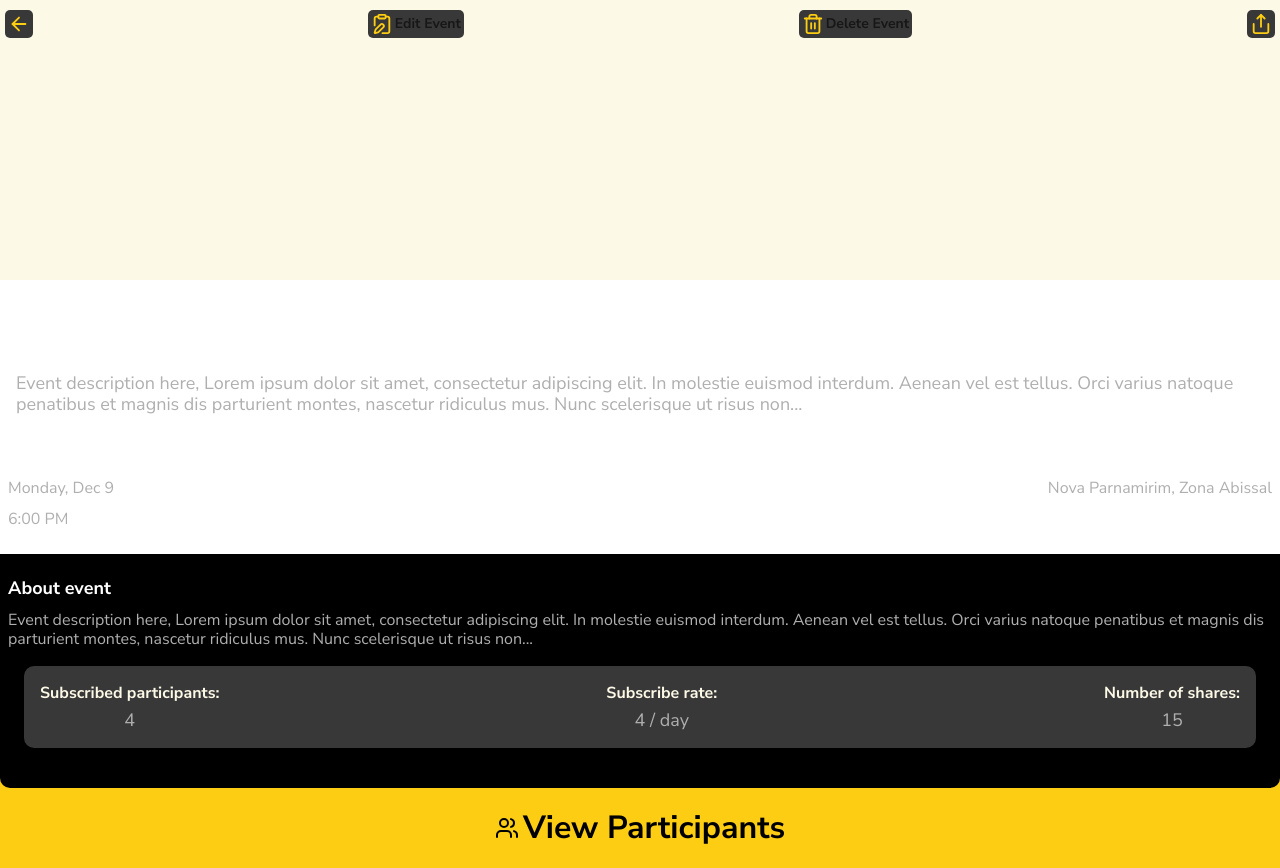
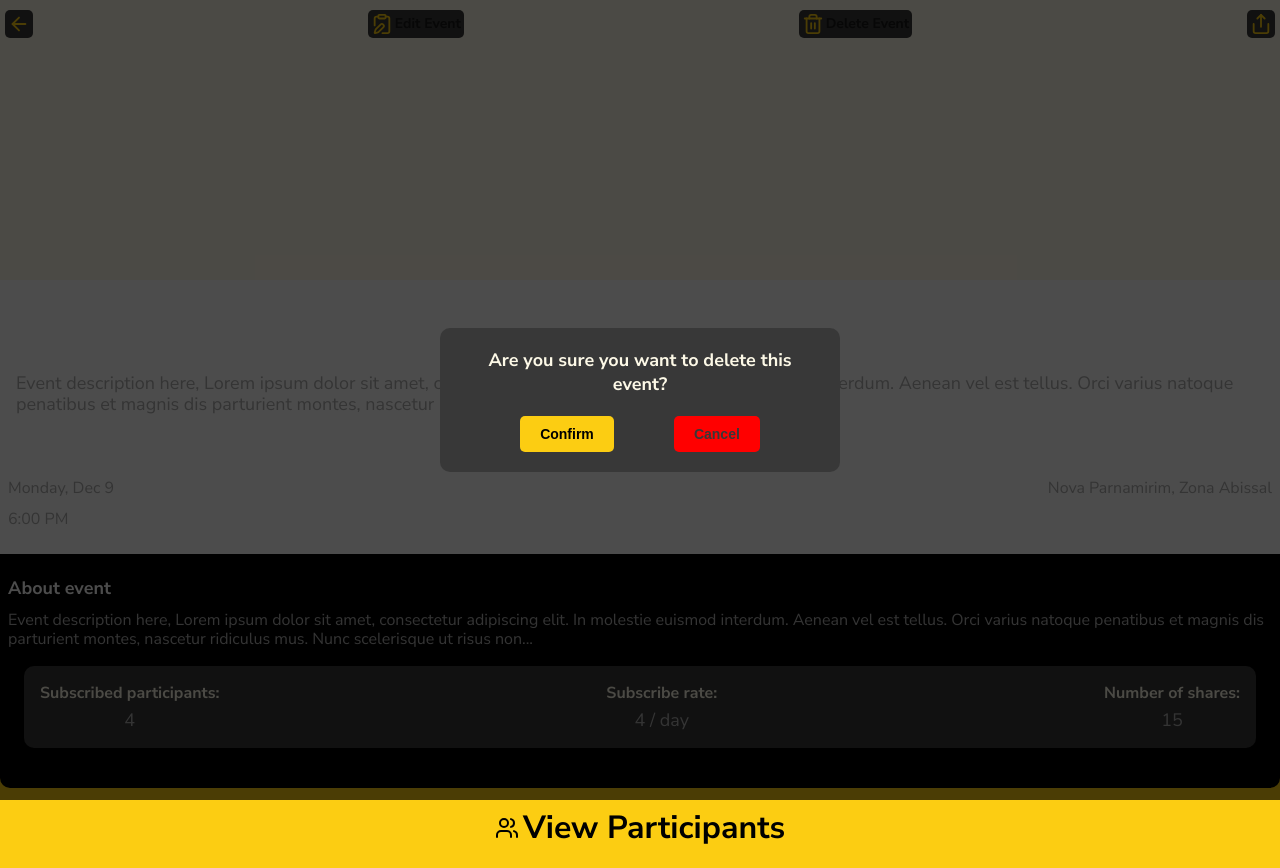
Before and after one commit to Gcld/gatherize, a Next.js app: page /event/1/admin in a window 1280 px wide. Both pictures are taken after a click on the element "Delete Event". Built offline with nearby package versions, Linux system fonts and the light colour scheme.

Commit message:
feat: modal de deletar evento

```diff
--- a/src/app/event/[id]/admin/page.tsx
+++ b/src/app/event/[id]/admin/page.tsx
@@ -3,12 +3,22 @@
 import React, { useState } from 'react';
 import { LuArrowLeft, LuClipboardPen, LuShare, LuTrash2, LuUsers } from "react-icons/lu";
 import Link from 'next/link';
-import { EventButton, EventDescriptionAndButtonDiv, SubscribeButton, DashboardContainer, DashboardItem } from './styled';
+import {
+    EventButton,
+    EventDescriptionAndButtonDiv,
+    SubscribeButton,
+    DashboardContainer,
+    DashboardItem,
+    ModalOverlay,
+    ModalContent,
+    ModalButton
+} from './styled';
 import { Container, EventButtonsDiv, EventDateAndLocationDiv, EventDescriptionDiv, EventPicture, TextBlock, TitleAndDescriptionDiv } from '../styled';
 import EditEventModal from '@/components/EditEventModal';
 
 export default function EventDetailAdmin() {
     const [isEditModalOpen, setIsEditModalOpen] = useState(false);
+    const [isDeleteModalOpen, setIsDeleteModalOpen] = useState(false);
     const [eventData] = useState({
         name: "Headline 1",
         description: "Event description here, Lorem ipsum dolor sit amet, consectetur adipiscing elit. In molestie euismod interdum. Aenean vel est tellus. Orci varius natoque penatibus et magnis dis parturient montes, nascetur ridiculus mus. Nunc scelerisque ut risus non...",
@@ -24,6 +34,16 @@ export default function EventDetailAdmin() {
         setIsEditModalOpen(true);
     };
 
+    const handleDeleteClick = () => {
+        setIsDeleteModalOpen(true);
+    };
+
+    const handleConfirmDelete = () => {
+        setIsDeleteModalOpen(false);
+        console.log('Event deleted');
+        // Implementação futura para deletar o evento
+    };
+
     return (
         <Container>
             <EventPicture>
@@ -35,7 +55,7 @@ export default function EventDetailAdmin() {
                         <LuClipboardPen className="icon" />
                         <h3>Edit Event</h3>
                     </EventButton>
-                    <EventButton>
+                    <EventButton onClick={handleDeleteClick}>
                         <LuTrash2 className="icon" />
                         <h3>Delete Event</h3>
                     </EventButton>
@@ -90,6 +110,21 @@ export default function EventDetailAdmin() {
                 onClose={() => setIsEditModalOpen(false)}
                 eventData={eventData}
             />
+            {isDeleteModalOpen && (
+                <ModalOverlay>
+                    <ModalContent>
+                        <h2>Are you sure you want to delete this event?</h2>
+                        <div>
+                            <ModalButton onClick={handleConfirmDelete} $confirm="true">
+                                Confirm
+                            </ModalButton>
+                            <ModalButton onClick={() => setIsDeleteModalOpen(false)}>
+                                Cancel
+                            </ModalButton>
+                        </div>
+                    </ModalContent>
+                </ModalOverlay>
+            )}
         </Container>
     );
 }
--- a/src/app/event/[id]/admin/styled.tsx
+++ b/src/app/event/[id]/admin/styled.tsx
@@ -1,4 +1,56 @@
 import styled from "styled-components";
+
+export const ModalOverlay = styled.div`
+    position: fixed;
+    top: 0;
+    left: 0;
+    right: 0;
+    bottom: 0;
+    background-color: rgba(0, 0, 0, 0.7);
+    display: flex;
+    justify-content: center;
+    align-items: center;
+    z-index: 1000;
+`;
+
+export const ModalContent = styled.div`
+    background-color: var(--darkZaori);
+    padding: 20px;
+    border-radius: 10px;
+    width: 90%;
+    max-width: 400px;
+    text-align: center;
+
+    h2 {
+        color: var(--primaryLightZaori);
+        margin-bottom: 20px;
+        font-size: 18px;
+    }
+
+    div {
+        display: flex;
+        justify-content: space-evenly;
+        margin-top: 20px;
+    }
+`;
+
+export const ModalButton = styled.button<{ $confirm?: string }>`
+    background-color: ${({ $confirm }) => ($confirm === "true" ? 'var(--primaryDarkZaori)' : 'red')};
+    color: ${({ $confirm }) => ($confirm === "true" ? 'black' : 'var(--darkZaori)')};
+    border: none;
+    border-radius: 5px;
+    padding: 10px 20px;
+    font-size: 14px;
+    font-weight: bold;
+    cursor: pointer;
+    transition: all 0.3s ease;
+
+    &:hover {
+        background-color: ${({ $confirm }) => ($confirm === "true" ? 'darkred' : 'var(--grayZaori)')};
+        color: ${({ $confirm }) => ($confirm === "true" ? 'white' : 'var(--darkZaori)')};
+    }
+`;
+
 
 export const EventButton = styled.div`
     display: flex;
--- a/src/components/CreateEventModal/styled.ts
+++ b/src/components/CreateEventModal/styled.ts
@@ -248,10 +248,6 @@ export const NumberInputWrapper = styled.div`
             -webkit-appearance: none;
             margin: 0;
         }
-
-        &[type=number] {
-            -moz-appearance: textfield;
-        }
     }
 
     @media (min-width: 768px) {
```
